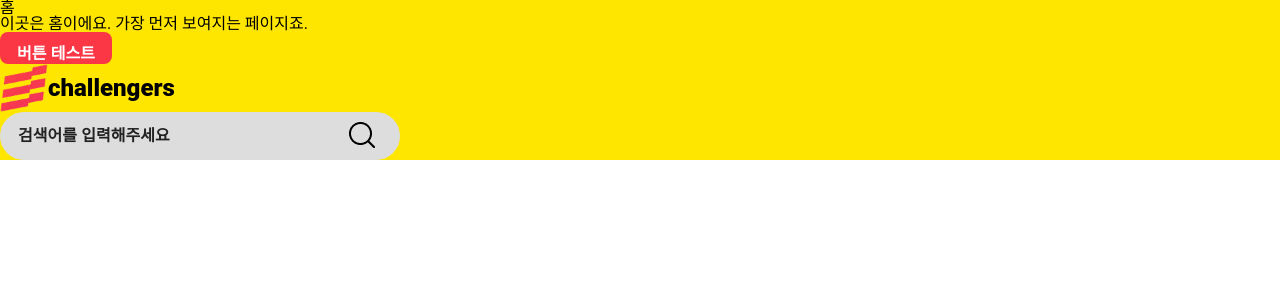
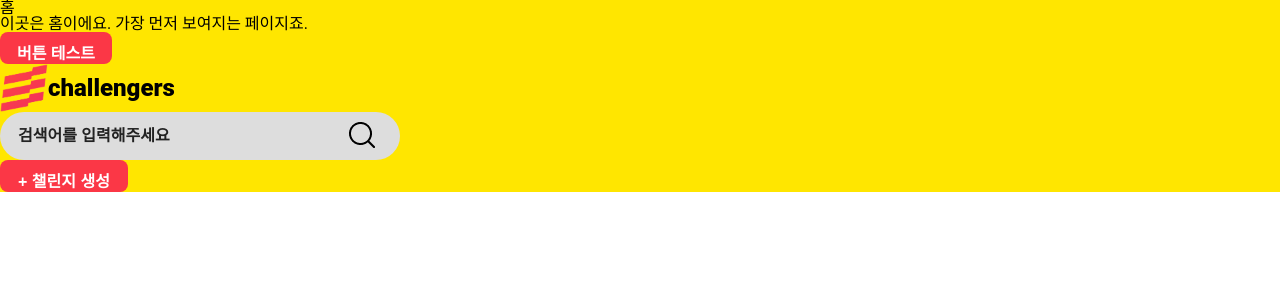
Before and after one commit to f-lab-edu/challengers, a React (Create React App) app: page / in a window 1280 px wide. Shown: the top 300 px of the page. Built offline with nearby package versions, Linux system fonts and the light colour scheme; no server answers.

Commit message:
feat: Add MakeItemButton component

```diff
--- /dev/null
+++ b/src/components/home/MakeItemButton.tsx
@@ -0,0 +1,23 @@
+import React from 'react';
+import styled from 'styled-components';
+import Button from '../common/Button';
+import theme from 'styles/theme';
+import { useNavigate } from 'react-router-dom';
+
+const Wrapper = styled(Button)``;
+
+function MakeItemButton() {
+  const navigate = useNavigate();
+
+  return (
+    <Wrapper
+      title="+ 챌린지 생성"
+      width="8rem"
+      backgroundColor={theme.colors.red}
+      color={theme.colors.white}
+      onClick={() => navigate('/create')}
+    />
+  );
+}
+
+export default MakeItemButton;
--- a/src/pages/home/Home.tsx
+++ b/src/pages/home/Home.tsx
@@ -4,6 +4,7 @@ import Button from 'components/common/Button';
 import theme from 'styles/theme';
 import Logo from 'components/common/Logo';
 import SearchBar from 'components/common/SearchBar';
+import MakeItemButton from 'components/home/MakeItemButton';
 
 const Home = () => {
   axios
@@ -25,6 +26,7 @@ const Home = () => {
       />
       <Logo />
       <SearchBar onChange={() => console.log(1)} />
+      <MakeItemButton />
     </div>
   );
 };
```
